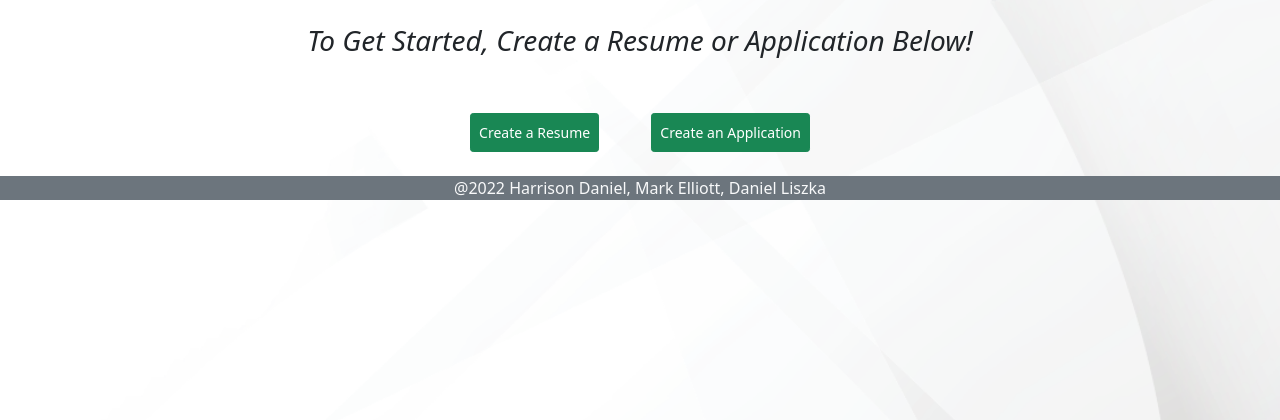
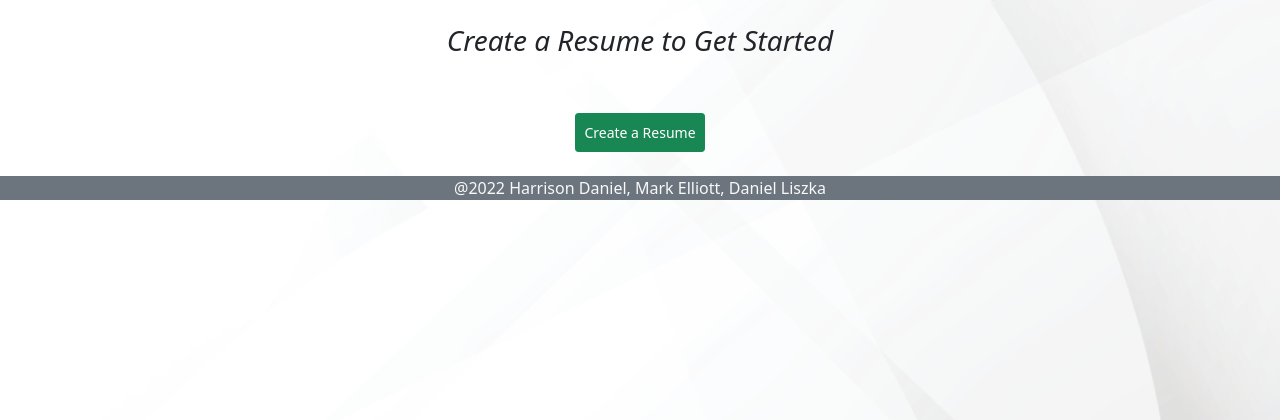
Before and after one commit to DanielLiszka/career-commander, a Node server app: page /dashboard in a window 1280 px wide. Shown: the part 230-650 px from the top of the page. Run offline with Node 20, Linux system fonts and the light colour scheme; the visitor is signed in with stand-in values (Sample User, id 1); data that the repository does not hold is empty; some libraries are stand-ins or nearby versions.

Commit message:
fixed user prompt to only ask to create resume upon initial login, and application if none saved

```diff
--- a/views/dashboard.handlebars
+++ b/views/dashboard.handlebars
@@ -3,9 +3,9 @@
     {{#if (eq resumes.length 0)}}
         <div class='text-center p-6'>
             {{!-- <h2 class='text-center p-3'><a class='link-success text-decoration-none' href="/resume">Create a Resume to Get Started</a></h2> --}}
-            <h3 class='text-center p-4'><em>To Get Started, Create a Resume or Application Below!</em></h3>
+            <h3 class='text-center p-4'><em>Create a Resume to Get Started</em></h3>
             <a href='/resume' class='btn btn-success btn-sm p-2 m-4'>Create a Resume</a>
-            <a href='/application' class='btn btn-success btn-sm p-2 m-4'>Create an Application</a>
+            {{!-- <a href='/application' class='btn btn-success btn-sm p-2 m-4'>Create an Application</a> --}}
 
         </div>
     {{else}}
--- a/views/resume.handlebars
+++ b/views/resume.handlebars
@@ -4,7 +4,7 @@
     <div class="text-center">
     <a
     type="button"
-    class="btn btn-success btn-sm"
+    class="btn btn-success btn-sm m-2"
     id="addNewResume"
     data-bs-toggle="modal"
     data-bs-target="#addResumeModal">
```
